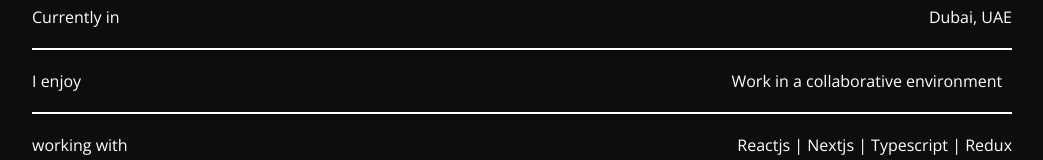
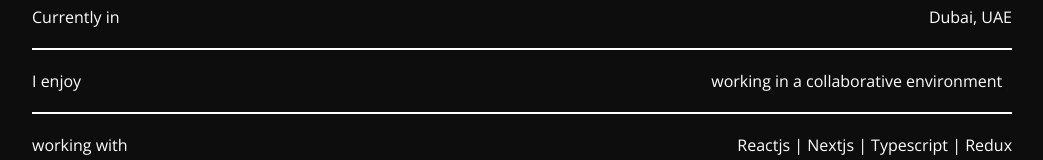
Before and after one commit to lalidiaz/lauradev, a React (Create React App) app: page / in a window 1280 px wide. Shown: the part 463-623 px from the top of the page, without its empty margins (118-1161 px from the left). Built offline with nearby package versions, Linux system fonts and the light colour scheme.

Commit message:
change tense

```diff
--- a/src/App.js
+++ b/src/App.js
@@ -142,7 +142,7 @@ function App() {
                 {" "}
                 <Typewriter
                   options={{
-                    strings: ["Work in a collaborative environment", "Learn new things"],
+                    strings: ["working in a collaborative environment", "Learn new things"],
                     autoStart: true,
                     loop: true,
                   }}
```
